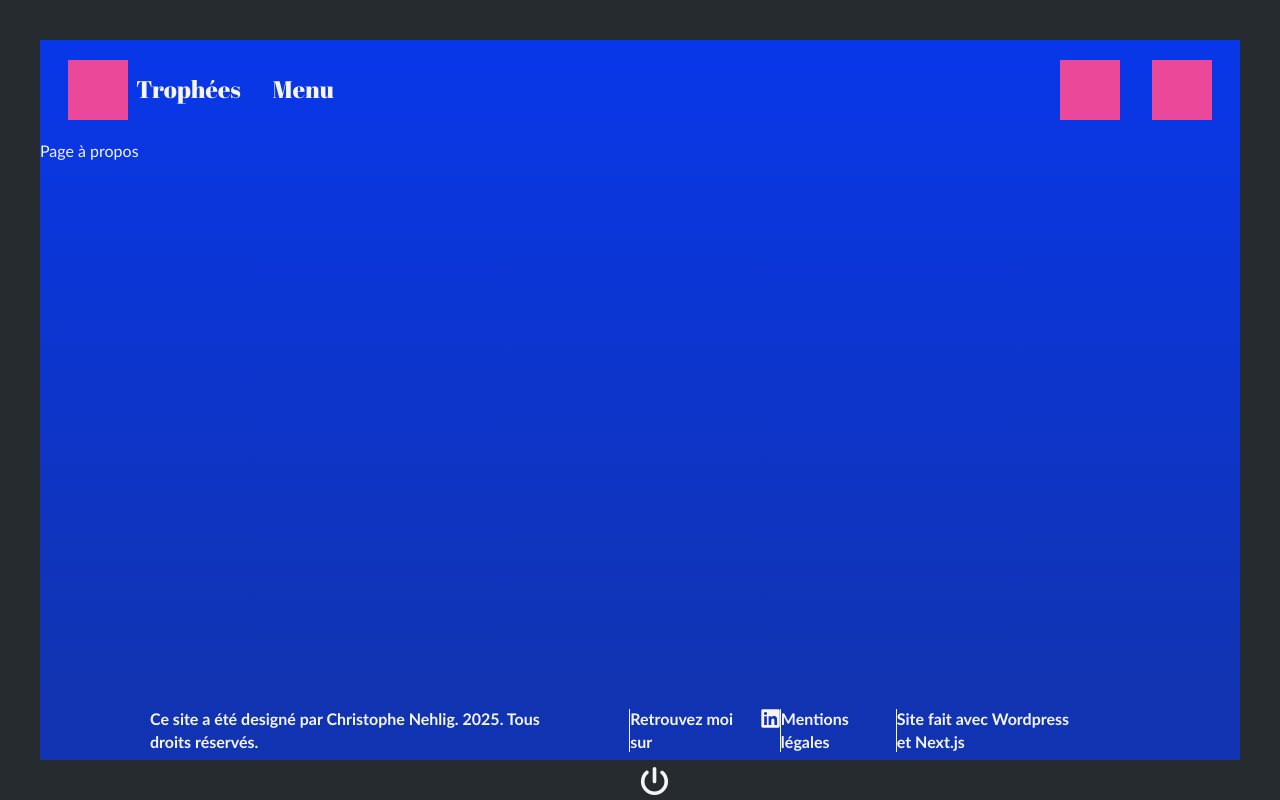
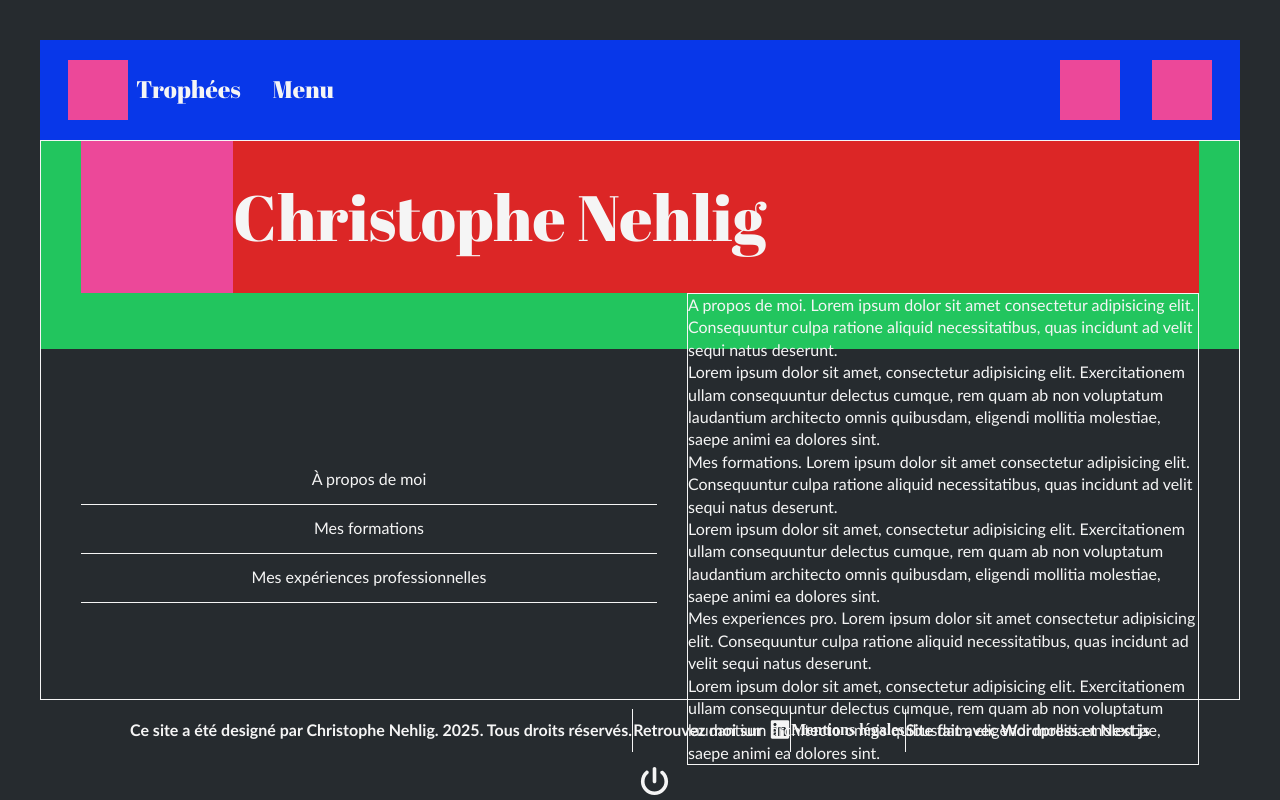
Before and after one commit to KelevraP5/portfolio-front, a Next.js app in the folder christation-portfolio/: page /pages/about in a window 1280 px wide. Built offline with nearby package versions, Linux system fonts and the light colour scheme.

Commit message:
modif config font, début page about: structure et animation hover menu infos about

```diff
--- a/christation-portfolio/src/app/layout.tsx
+++ b/christation-portfolio/src/app/layout.tsx
@@ -1,5 +1,6 @@
 "use client";
 import { useState } from "react";
+import { usePathname } from "next/navigation";
 
 import { FontAwesomeIcon } from "@fortawesome/react-fontawesome";
 import { faPowerOff } from "@fortawesome/free-solid-svg-icons";
@@ -13,6 +14,9 @@ import { TrophySidebar } from "@/components/trophySidebar";
 import Footer from "@/components/footer";
 
 export default function RootLayout({ children,} : Readonly <{ children: React.ReactNode }>) {
+  const pathname = usePathname();
+  const isHome = pathname === '/';
+  const isAbout = pathname === '/pages/about';
 
   const [isSidebarOpen, setIsSidebarOpen] = useState(false);
   const closeSidebar = () => {
@@ -31,14 +35,14 @@ export default function RootLayout({ children,} : Readonly <{ children: React.Re
           <div className="logo-on-off absolute bottom-1 left-[50%] w-[29px] h-[29px]" onClick={switchScreenOff}>
             <FontAwesomeIcon icon={faPowerOff} className={`switch w-full h-full ${isTurnedOff ? 'off' : 'on'}`} />
           </div>
-          <div className={`site-container z-2 w-[100%] h-[100%] ${isTurnedOff ? 'screen-off' : ''} ${isTurnedOff ? 'pointer-events-none' : ''}`}>
-            <div className="wrapper">
+          <div className={`site-container z-2 w-[100%] h-[100%] ${!isHome && !isAbout ? "bg-site" : ""} ${isTurnedOff ? 'screen-off' : ''} ${isTurnedOff ? 'pointer-events-none' : ''}`}>
+            <div className={`wrapper ${isHome ? "home" : ""}`}>
               <div className="header-trophies">
                 <Header isSidebarOpen={isSidebarOpen} setIsSidebarOpen={setIsSidebarOpen} />
                 <TrophySidebar isOpen={isSidebarOpen} onClose={closeSidebar} />
               </div>
 
-              <main className="w-[100%] h-[20%]">
+              <main className="w-full h-full">
                 {children}
               </main>
 
--- a/christation-portfolio/src/app/page.tsx
+++ b/christation-portfolio/src/app/page.tsx
@@ -4,7 +4,7 @@ import { homeMenu } from "@/components/homeMenu";
 
 export default function Home() {
   return (
-    <div className="menu-container w-[100%] h-[100%] flex justify-evenly items-center ">
+    <div className="menu-container w-[100%] h-[100%] flex justify-evenly items-center">
       <Link href="/pages/about">
         {homeMenu({ nomMenu: "à propos de moi" })}
       </Link>
--- a/christation-portfolio/src/app/pages/about/page.tsx
+++ b/christation-portfolio/src/app/pages/about/page.tsx
@@ -1,5 +1,62 @@
+import "../../styles/reset.css";
+import "../../styles/globals.css";
+
 export default function About() {
-    return(
-        <p>Page à propos</p>
-    );
+  return (
+    <section className="about-section w-full h-full relative">
+      <div className="bg-deco w-full bg-green-500"></div>
+
+      <div className="infos-canva w-full h-full absolute top-0 border border-solid border-1">
+        <div className="wrap">
+          <div className="identite flex justify-start items-center bg-red-600">
+            <div className="img-moi w-[152px] h-[152px] aspect-square bg-pink-500">
+              {/* <picture>
+                <source srcSet="" type="image/webp" className="" />
+                <img src="" alt="image christophe nehlig" />
+              </picture> */}
+            </div>
+
+            <div className="nom-prenom">
+              <p className="text-font-64px font-titre">Christophe Nehlig</p>
+            </div>
+          </div>
+
+          <div className="infos-about flex justify-between items-center">
+            <div className="about-menu w-[45vw]">
+                <ul className="w-full flex flex-col">
+                    <div>
+                        <li>à propos de moi</li>
+                    </div>
+
+                    <div>
+                        <li>mes formations</li>
+                    </div>
+
+                    <div>
+                        <li>mes expériences professionnelles</li>
+                    </div>
+                </ul>
+            </div>
+
+            <div className="cadre-texte-about w-[40vw] border border-1 border-solid">
+                <div className="texte-about moi">
+                    <p>A propos de moi. Lorem ipsum dolor sit amet consectetur adipisicing elit. Consequuntur culpa ratione aliquid necessitatibus, quas incidunt ad velit sequi natus deserunt.</p>
+                    <p>Lorem ipsum dolor sit amet, consectetur adipisicing elit. Exercitationem ullam consequuntur delectus cumque, rem quam ab non voluptatum laudantium architecto omnis quibusdam, eligendi mollitia molestiae, saepe animi ea dolores sint.</p>
+                </div>
+
+                <div className="texte-about formations">
+                    <p>Mes formations. Lorem ipsum dolor sit amet consectetur adipisicing elit. Consequuntur culpa ratione aliquid necessitatibus, quas incidunt ad velit sequi natus deserunt.</p>
+                    <p>Lorem ipsum dolor sit amet, consectetur adipisicing elit. Exercitationem ullam consequuntur delectus cumque, rem quam ab non voluptatum laudantium architecto omnis quibusdam, eligendi mollitia molestiae, saepe animi ea dolores sint.</p>
+                </div>
+
+                <div className="texte-about exp-pro">
+                    <p>Mes experiences pro. Lorem ipsum dolor sit amet consectetur adipisicing elit. Consequuntur culpa ratione aliquid necessitatibus, quas incidunt ad velit sequi natus deserunt.</p>
+                    <p>Lorem ipsum dolor sit amet, consectetur adipisicing elit. Exercitationem ullam consequuntur delectus cumque, rem quam ab non voluptatum laudantium architecto omnis quibusdam, eligendi mollitia molestiae, saepe animi ea dolores sint.</p>
+                </div>
+            </div>
+          </div>
+        </div>
+      </div>
+    </section>
+  );
 }
--- a/christation-portfolio/src/app/styles/globals.css
+++ b/christation-portfolio/src/app/styles/globals.css
@@ -20,10 +20,6 @@
 
   --hex-red: #fe2329;
   --rgb-red: 254, 35, 41;
-
-  --font-16px: 1rem;
-  --font-24px: calc((24/16)*1rem);
-  --font-40px: calc((40/16)*1rem);
 }
 
 @layer base {
@@ -31,12 +27,7 @@
     color: var(--hex-white)
   }
 
-  header{
-    font-size: var(--font-24px);
-  }
-
   footer{
-    @apply font-contenu;
     font-weight: bold;
     border-top: 1px solid transparent;
     transition: border-top 0.7s ease-in-out;
@@ -52,7 +43,7 @@
     font-weight: 400;
   }
 
-  p, span {
+  p, span, li {
     @apply font-contenu;
   }
 
@@ -61,10 +52,13 @@
   }
 
   .site-container{
-    background-image: linear-gradient(180deg, rgba(var(--rgb-mainColor),1) 0%, rgba(var(--rgb-mainColor),0.7) 90%);
     background-color: transparent;
     opacity: 1;
     transition: all 0.7s ease-in-out 0.2s;
+
+    &.bg-site{
+      background-image: linear-gradient(180deg, rgba(var(--rgb-mainColor),1) 0%, rgba(var(--rgb-mainColor),0.7) 90%);
+    }
 
     & > *{
       opacity: 1;
@@ -78,6 +72,12 @@
       & > *{
         opacity: 0;
         transition: opacity 0.15s ease-in-out;
+      }
+    }
+
+    .wrapper{
+      &.home{
+        background: purple;
       }
     }
   }
@@ -102,33 +102,18 @@
 }
 
 @layer utilities {
-  .trophy-txt > *, .menu-btn > *{
-    @apply font-titre;
-    font-size: var(--font-24px);
-  }
-
-
+  .trophy-infos{
     .trophy-name{
-    font-size: var(--font-24px);
-
       p::first-letter{
         text-transform: uppercase;
       }
     }
 
     .trophy-resume{
-    font-size: var(--font-16px);
-
       p::first-letter{
         text-transform: uppercase;
       }
     }
-
-  .nom-menu > *{
-    @apply font-titre;
-    font-size: var(--font-40px);
-    text-transform: capitalize;
-    /* color: var(--hex-black); */
   }
 
   .logo-on-off .switch{
@@ -147,6 +132,7 @@
     }
   }
 
+  footer{
     .line{
       width: fit-content;
       height: 100%;
@@ -158,3 +144,50 @@
       transition: color 0.5s ease-in-out;
     }
   }
+
+  .about-section{
+    .bg-deco{
+      height: calc((300 / 804) * 100%);
+    }
+
+    .infos-canva{
+      /* background-image: linear-gradient(180deg, rgba(var(--rgb-mainColor),0.7) 0%, rgba(var(--rgb-mainColor),1) 90%); */
+
+      .about-menu{
+        ul{
+          div{
+            width: 100%;
+            display: flex;
+            justify-content: center;
+            padding-block: 0.5rem;
+            padding-inline: 1rem;
+            border-bottom: 1px solid var(--hex-white);
+            transition: background-color 0.2s ease-in, border 0.1s ease-out;
+
+            &:hover{
+              background-color: var(--hex-secondaryColor);
+              border-bottom: 1px solid transparent;
+              cursor: pointer;
+
+              li{
+                background-color: rgba(var(--rgb-mainColor), 0.9);
+              }
+            }
+
+            li{
+              width: 100%;
+              height: 100%;
+              text-align: center;
+              padding-block: 0.3rem;
+              transition: background-color 0.2s ease-in;
+
+              &::first-letter{
+                text-transform: uppercase;
+              }
+            }
+          }
+        }
+      }
+    }
+  }
+}
--- a/christation-portfolio/src/app/styles/reset.css
+++ b/christation-portfolio/src/app/styles/reset.css
@@ -31,7 +31,7 @@ p, span{
 }
 
 .wrap {
-    max-width: calc((100-80)*100vw);
+    max-width: calc((1654 - 1574) * 100vw);
     width: 100%;
     margin: 0 auto;
     padding-inline: 40px;
--- a/christation-portfolio/src/components/footer.tsx
+++ b/christation-portfolio/src/components/footer.tsx
@@ -5,8 +5,8 @@ import Link from "next/link";
 
 export default function Footer(){
     return(
-        <footer className="w-full h-[60px] py-[0.5rem] px-[calc((110/16)*1rem)]">
-            <div className="footer-wrap h-full flex justify-between items-center">
+        <footer className="w-full h-[60px] py-[0.5rem]">
+            <div className="footer-wrap h-full w-[85%] m-auto flex justify-between items-center">
                 <div className="author-site">
                     <p>Ce site a été designé par Christophe Nehlig. 2025. Tous droits réservés.</p>
                 </div>
--- a/christation-portfolio/src/components/header.tsx
+++ b/christation-portfolio/src/components/header.tsx
@@ -2,6 +2,8 @@
 
 import { usePathname } from "next/navigation";
 import Link from "next/link";
+
+import "../app/styles/globals.css";
 
 interface HeaderProps {
   isSidebarOpen: boolean;
@@ -10,9 +12,11 @@ interface HeaderProps {
 
 export function Header({ isSidebarOpen, setIsSidebarOpen }: HeaderProps) {
   const pathname = usePathname();
+  const isHome = pathname === '/';
+  const isAbout = pathname == '/pages/about';
 
   return (
-    <header className="text-[] h-[100px] py-[16px] px-[28px]">
+    <header className={`text-font-24px h-[100px] py-[16px] px-[28px] ${isAbout && 'bg-[var(--hex-mainColor)]'}`}>
       <div className="h-[100%] flex justify-between items-center">
         <div className="left-side flex gap-[32px]">
           <div className="trophees-btn flex gap-[8px] cursor-pointer" onClick={() => setIsSidebarOpen(!isSidebarOpen)}>
@@ -20,13 +24,13 @@ export function Header({ isSidebarOpen, setIsSidebarOpen }: HeaderProps) {
             <div className="logo-trophees bg-pink-500 w-[60px] h-[60px] aspect-square"></div>
 
             <div className="trophy-txt content-center cursor-pointer">
-              <span>Trophées</span>
+              <span className="font-titre">Trophées</span>
             </div>
           </div>
 
-          {pathname !== "/" && (
+          {!isHome && (
             <div className="menu-btn content-center cursor-pointer">
-              <Link href={'/'}>Menu</Link>
+              <Link href={'/'} className="font-titre">Menu</Link>
             </div>
           )}
         </div>
--- a/christation-portfolio/src/components/homeMenu.tsx
+++ b/christation-portfolio/src/components/homeMenu.tsx
@@ -1,4 +1,4 @@
-import "@/app/styles/globals.css";
+import "../app/styles/globals.css";
 
 interface HomeMenuProps {
     // webpSource : string;
@@ -9,7 +9,7 @@ interface HomeMenuProps {
 
 export function homeMenu({ nomMenu } : HomeMenuProps) {
   return (
-    <div className="nav-menu flex flex-col items-center gap-[0.5rem]">
+    <div className="nav-home flex flex-col items-center gap-[0.5rem]">
       <div className="icone-menu w-[190px] h-[178px] bg-pink-500">
         {/* <picture>
           <source srcSet={webpSource} type="image/webp" />
@@ -18,7 +18,7 @@ export function homeMenu({ nomMenu } : HomeMenuProps) {
       </div>
 
       <div className="nom-menu">
-        <p>{nomMenu}</p>
+        <p className="font-titre text-font-40px capitalize">{nomMenu}</p>
       </div>
     </div>
   );
--- a/christation-portfolio/src/components/trophyResume.tsx
+++ b/christation-portfolio/src/components/trophyResume.tsx
@@ -9,7 +9,7 @@ export function trophyResume ({ trophyName, trophyResume } : TrophyResumeProps)
     return (
         <div className="trophy-infos cursor-default flex flex-col gap-[1rem] py-[0.5rem] border-0 border-t border-b border-solid border-[var(--hex-secondaryColor)]">
             <div className="trophy-name text-center">
-                <p>{trophyName}</p>
+                <p className="font-titre text-font-24px">{trophyName}</p>
             </div>
 
             <div className="trophy-resume text-center">
--- a/christation-portfolio/src/components/trophySidebar.tsx
+++ b/christation-portfolio/src/components/trophySidebar.tsx
@@ -23,9 +23,8 @@ export function TrophySidebar({ isOpen, onClose }: TrophySidebarProps) {
   }, [onClose]);
 
   return (
-    <div ref={sidebarRef} className={`sidebar h-[calc(100%-180px)] w-[262px] ${
-      isOpen ? 'open' : ''
-    }`}>
+    <div ref={sidebarRef} className={`sidebar h-[calc(100%-180px)] w-[262px] z-50 ${
+      isOpen ? 'open' : ''}`}>
       <div className="list-trophies flex flex-col gap-[1rem] py-[1rem]">
         {trophyResume ({trophyName: "trophée 1", trophyResume: "voici le résumé de ce trophée. Bravo !"})}
         {trophyResume ({trophyName: "trophée 2", trophyResume: "voici le résumé de ce trophée. Bravo !"})}
```
Also changed, not shown: christation-portfolio/tailwind.config.ts (+8 -1 lines). Lines whose indentation alone changed are shown as unchanged.
